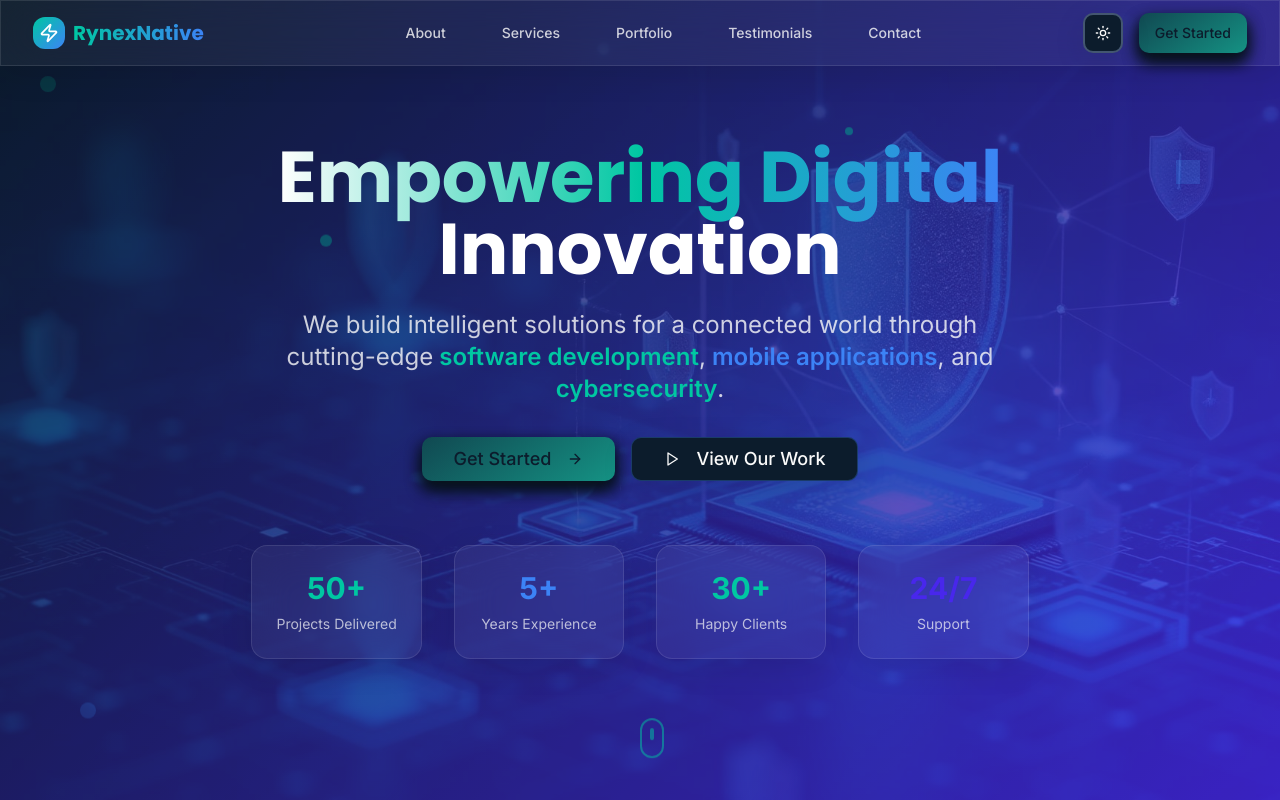
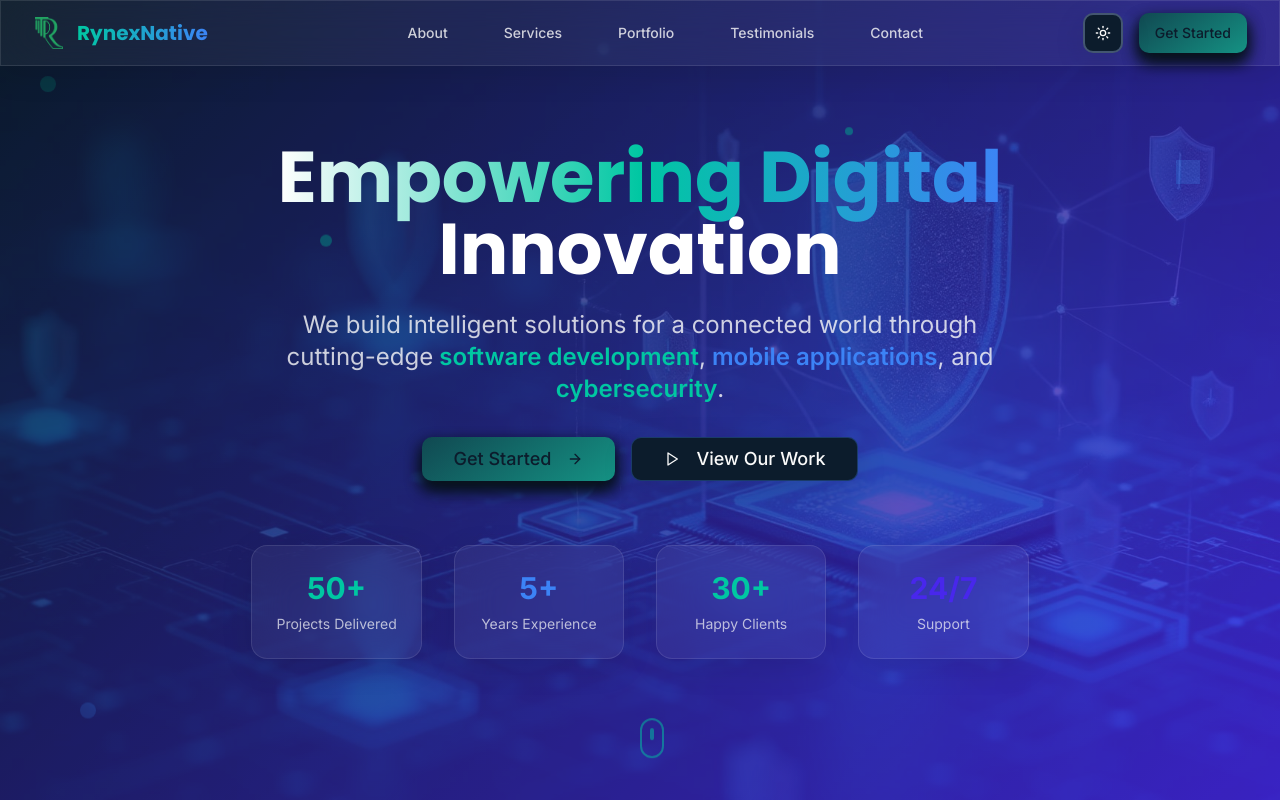
Before and after one commit to RynexNative/rynexnative-digital-vision, a React (Vite) app: page / in a window 1280 px wide. Shown: the top 800 px of the page. Built offline with nearby package versions, Linux system fonts and the light colour scheme.

Commit message:
Add company logo
Implement the provided company logo into the landing page design.

```diff
--- a/src/components/ui/footer.tsx
+++ b/src/components/ui/footer.tsx
@@ -43,10 +43,12 @@ export function Footer() {
           <div className="grid lg:grid-cols-6 gap-8">
             {/* Brand Section */}
             <div className="lg:col-span-2">
-              <div className="flex items-center space-x-2 mb-6">
-                <div className="w-8 h-8 bg-gradient-primary rounded-lg flex items-center justify-center">
-                  <Zap className="w-5 h-5 text-white" />
-                </div>
+              <div className="flex items-center space-x-3 mb-6">
+                <img
+                  src="/lovable-uploads/0851ce38-9e9d-4f8c-9adc-2b4ebef6b80c.png"
+                  alt="RynexNative Logo"
+                  className="w-8 h-8 object-contain"
+                />
                 <span className="text-xl font-bold font-poppins bg-gradient-to-r from-primary to-accent bg-clip-text text-transparent">
                   RynexNative
                 </span>
--- a/src/components/ui/navigation.tsx
+++ b/src/components/ui/navigation.tsx
@@ -20,10 +20,12 @@ export function Navigation() {
         <div className="flex justify-between items-center h-16">
           {/* Logo */}
           <div className="flex items-center">
-            <div className="flex-shrink-0 flex items-center space-x-2">
-              <div className="w-8 h-8 bg-gradient-primary rounded-lg flex items-center justify-center">
-                <Zap className="w-5 h-5 text-white" />
-              </div>
+            <div className="flex-shrink-0 flex items-center space-x-3">
+              <img
+                src="/lovable-uploads/0851ce38-9e9d-4f8c-9adc-2b4ebef6b80c.png"
+                alt="RynexNative Logo"
+                className="w-8 h-8 object-contain"
+              />
               <span className="text-xl font-bold font-poppins bg-gradient-to-r from-primary to-accent bg-clip-text text-transparent">
                 RynexNative
               </span>
```
Also changed, not shown: public/lovable-uploads/0851ce38-9e9d-4f8c-9adc-2b4ebef6b80c.png (added).
